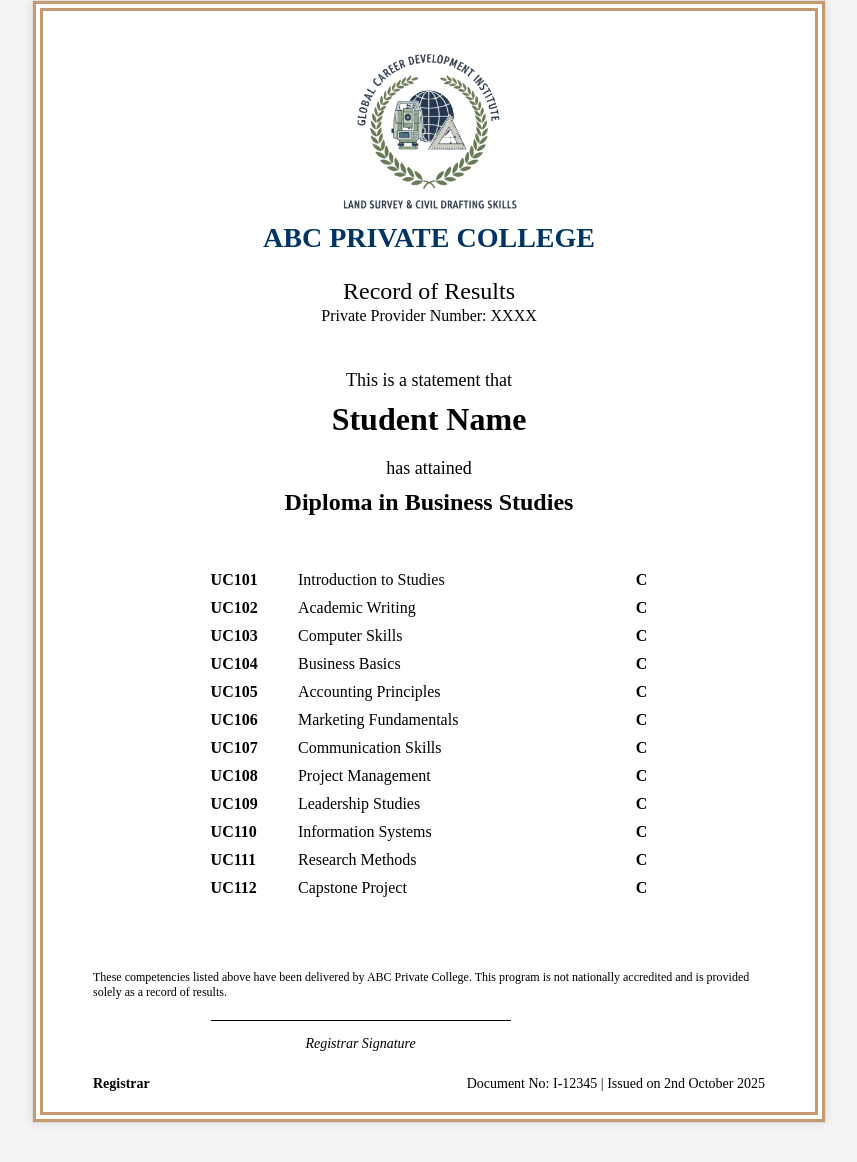
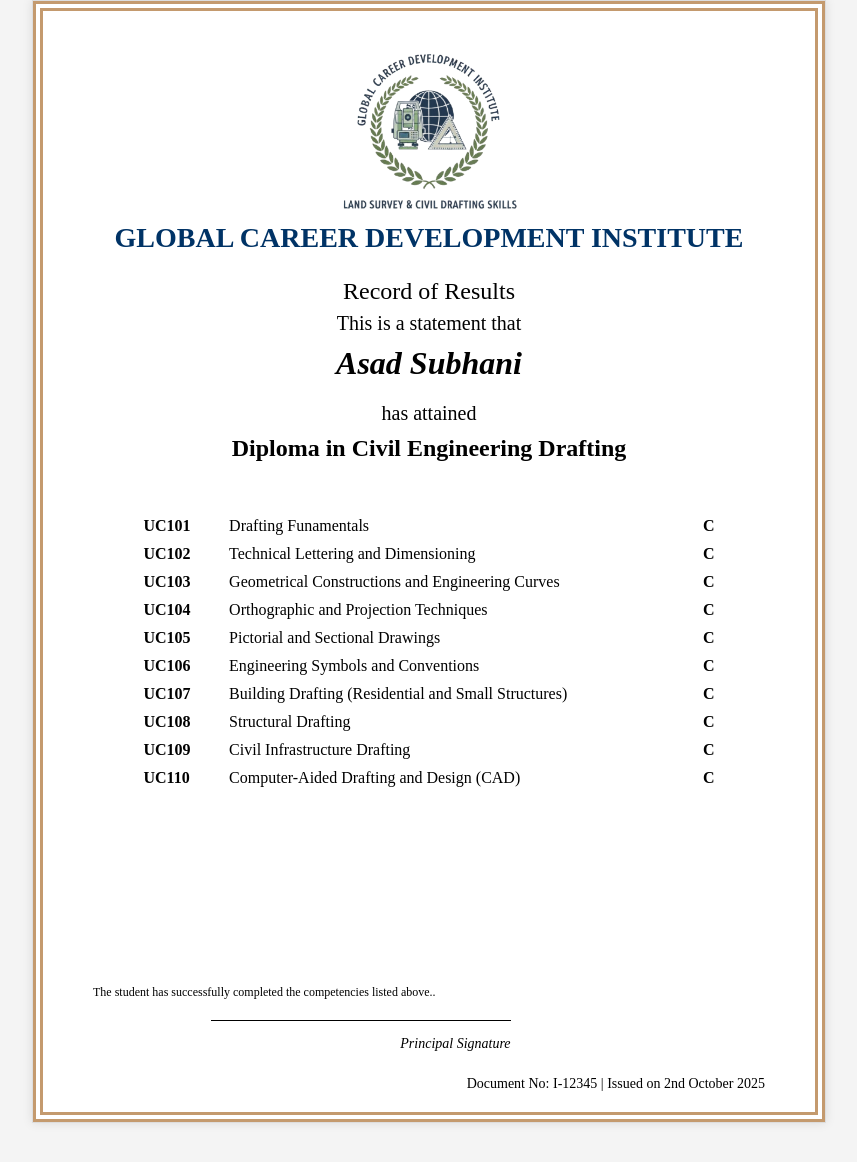
Before and after one commit to sadeed-act/transcript, a plain HTML site: page index.html in a window 1280 px wide. Shown: the part 100-1262 px from the top of the page, without its empty margins (211-1068 px from the left). Drawn offline with Linux system fonts and the light colour scheme.

Commit message:
Update index.html

```diff
--- a/index.html
+++ b/index.html
@@ -136,14 +136,14 @@
         }
         .record-title { font-size: 24px; margin-bottom: 2px; }
         .provider-info { font-size: 16px; margin-top: 0; margin-bottom: 40px; }
-        .statement-text { font-size: 18px; margin: 5px 0; }
-        .student-name { font-size: 32px; font-weight: bold; margin: 5px 0 15px 0; }
+        .statement-text { font-size: 20px; margin: 5px 0; }
+        .student-name { font-size: 32px; font-weight: bold; margin: 5px 0 15px 0; font-style: italic;}
         .diploma-title { font-size: 24px; font-weight: bold; margin-top: 5px; margin-bottom: 30px; }
 
         /* Results Table */
         .results-table {
             flex-grow: 1;
-            width: 65%;
+            width: 85%;
             margin: 20px auto 30px auto;
             text-align: left;
         }
@@ -153,9 +153,9 @@
             font-size: 16px;
             border: none !important;
         }
-        .course-code { width: 20%; font-weight: bold; }
-        .course-name { width: 60%; }
-        .grade-column { width: 20%; text-align: right; font-weight: bold; }
+        .course-code { width: 15%; font-weight: bold; }
+        .course-name { width: 70%; }
+        .grade-column { width: 15%; text-align: right; font-weight: bold; }
 
         .footer-note { font-size: 12px; text-align: left; margin-bottom: 20px; }
 
@@ -163,16 +163,16 @@
         .signature-section-transcript {
             display: flex;
             justify-content: flex-start;
-            width: 65%;
+            width: 50%;
             margin: 0 auto 10px 17.5%;
-            text-align: left;
+            text-align: right;
         }
         .sig-block-transcript {
             text-align: center;
             width: 300px;
         }
         .signature-line { border-top: 1px solid black; height: 1px; margin-bottom: 5px; }
-        .signature-role { font-size: 14px; text-align: center; font-style: italic; }
+        .signature-role { font-size: 14px; text-align: right; font-style: italic; }
 
         /* Footer Info */
         .footer-info {
@@ -248,7 +248,7 @@
             width: 60%;
             margin: 50px auto 0 auto;
         }
-        .signature-block { width: 40%; text-align: center; }
+        .signature-block { width: 40%; text-align:left; }
         .signature-block hr { border: 0; border-top: 1px solid black; margin-bottom: 5px; }
 
         .stamp {
@@ -280,47 +280,43 @@
                 <div class="header-logo">
                     <img src="logo.png" alt="ABC College Logo" class="logo-transcript editable" data-field="logoImage1">
                 </div>
-                <h1 class="college-name editable" data-field="collegeName1">ABC PRIVATE COLLEGE</h1>
+                <h1 class="college-name editable" data-field="collegeName1">GLOBAL CAREER DEVELOPMENT INSTITUTE</h1>
                 <p class="record-title editable" data-field="recordTitle">Record of Results</p>
-                <p class="provider-info editable" data-field="providerInfo">Private Provider Number: XXXX</p>
 
                 <p class="statement-text">This is a statement that</p>
-                <h2 class="student-name editable" data-field="studentName1">Student Name</h2>
+                <h2 class="student-name editable" data-field="studentName1">Asad Subhani</h2>
                 <p class="statement-text">has attained</p>
-                <h3 class="diploma-title editable" data-field="diplomaTitle1">Diploma in Business Studies</h3>
+                <h3 class="diploma-title editable" data-field="diplomaTitle1">Diploma in Civil Engineering Drafting</h3>
 
                 <div class="results-table">
                     <table>
                         <tbody>
-                            <tr class="course-row"><td class="course-code editable" data-field="code1">UC101</td><td class="course-name editable" data-field="course1">Introduction to Studies</td><td class="grade-column editable" data-field="grade1">C</td></tr>
-                            <tr class="course-row"><td class="course-code editable" data-field="code2">UC102</td><td class="course-name editable" data-field="course2">Academic Writing</td><td class="grade-column editable" data-field="grade2">C</td></tr>
-                            <tr class="course-row"><td class="course-code editable" data-field="code3">UC103</td><td class="course-name editable" data-field="course3">Computer Skills</td><td class="grade-column editable" data-field="grade3">C</td></tr>
-                            <tr class="course-row"><td class="course-code editable" data-field="code4">UC104</td><td class="course-name editable" data-field="course4">Business Basics</td><td class="grade-column editable" data-field="grade4">C</td></tr>
-                            <tr class="course-row"><td class="course-code editable" data-field="code5">UC105</td><td class="course-name editable" data-field="course5">Accounting Principles</td><td class="grade-column editable" data-field="grade5">C</td></tr>
-                            <tr class="course-row"><td class="course-code editable" data-field="code6">UC106</td><td class="course-name editable" data-field="course6">Marketing Fundamentals</td><td class="grade-column editable" data-field="grade6">C</td></tr>
-                            <tr class="course-row"><td class="course-code editable" data-field="code7">UC107</td><td class="course-name editable" data-field="course7">Communication Skills</td><td class="grade-column editable" data-field="grade7">C</td></tr>
-                            <tr class="course-row"><td class="course-code editable" data-field="code8">UC108</td><td class="course-name editable" data-field="course8">Project Management</td><td class="grade-column editable" data-field="grade8">C</td></tr>
-                            <tr class="course-row"><td class="course-code editable" data-field="code9">UC109</td><td class="course-name editable" data-field="course9">Leadership Studies</td><td class="grade-column editable" data-field="grade9">C</td></tr>
-                            <tr class="course-row"><td class="course-code editable" data-field="code10">UC110</td><td class="course-name editable" data-field="course10">Information Systems</td><td class="grade-column editable" data-field="grade10">C</td></tr>
-                            <tr class="course-row"><td class="course-code editable" data-field="code11">UC111</td><td class="course-name editable" data-field="course11">Research Methods</td><td class="grade-column editable" data-field="grade11">C</td></tr>
-                            <tr class="course-row"><td class="course-code editable" data-field="code12">UC112</td><td class="course-name editable" data-field="course12">Capstone Project</td><td class="grade-column editable" data-field="grade12">C</td></tr>
+                            <tr class="course-row"><td class="course-code editable" data-field="code1">UC101</td><td class="course-name editable" data-field="course1">Drafting Funamentals</td><td class="grade-column editable" data-field="grade1">C</td></tr>
+                            <tr class="course-row"><td class="course-code editable" data-field="code2">UC102</td><td class="course-name editable" data-field="course2">Technical Lettering and Dimensioning</td><td class="grade-column editable" data-field="grade2">C</td></tr>
+                            <tr class="course-row"><td class="course-code editable" data-field="code3">UC103</td><td class="course-name editable" data-field="course3">Geometrical Constructions and Engineering Curves</td><td class="grade-column editable" data-field="grade3">C</td></tr>
+                            <tr class="course-row"><td class="course-code editable" data-field="code4">UC104</td><td class="course-name editable" data-field="course4">Orthographic and Projection Techniques</td><td class="grade-column editable" data-field="grade4">C</td></tr>
+                            <tr class="course-row"><td class="course-code editable" data-field="code5">UC105</td><td class="course-name editable" data-field="course5">Pictorial and Sectional Drawings</td><td class="grade-column editable" data-field="grade5">C</td></tr>
+                            <tr class="course-row"><td class="course-code editable" data-field="code6">UC106</td><td class="course-name editable" data-field="course6">Engineering Symbols and Conventions</td><td class="grade-column editable" data-field="grade6">C</td></tr>
+                            <tr class="course-row"><td class="course-code editable" data-field="code7">UC107</td><td class="course-name editable" data-field="course7">Building Drafting (Residential and Small Structures)</td><td class="grade-column editable" data-field="grade7">C</td></tr>
+                            <tr class="course-row"><td class="course-code editable" data-field="code8">UC108</td><td class="course-name editable" data-field="course8">Structural Drafting</td><td class="grade-column editable" data-field="grade8">C</td></tr>
+                            <tr class="course-row"><td class="course-code editable" data-field="code9">UC109</td><td class="course-name editable" data-field="course9">Civil Infrastructure Drafting</td><td class="grade-column editable" data-field="grade9">C</td></tr>
+                            <tr class="course-row"><td class="course-code editable" data-field="code10">UC110</td><td class="course-name editable" data-field="course10">Computer-Aided Drafting and Design (CAD)</td><td class="grade-column editable" data-field="grade10">C</td></tr>
                         </tbody>
                     </table>
                 </div>
 
                 <p class="footer-note">
-                    These competencies listed above have been delivered by <span class="editable" data-field="collegeName1Foot">ABC Private College</span>.
-                    This program is not nationally accredited and is provided solely as a record of results.
+                    The student has successfully completed the competencies listed above.<span class="editable" data-field="collegeName1Foot"></span>.
                 </p>
 
                 <div class="signature-section-transcript">
                     <div class="sig-block-transcript">
                         <div class="signature-line"></div>
-                        <p class="signature-role editable" data-field="signatureRole1">Registrar Signature</p>
+                        <p class="signature-role editable" data-field="signatureRole1">Principal Signature</p>
                     </div>
                 </div>
                 <div class="footer-info">
-                    <span class="left-footer editable" data-field="footerLeft">Registrar</span>
+                    <span class="left-footer editable" data-field="footerLeft"></span>
                     <span class="right-footer">
                         Document No: <span class="editable" data-field="docNo">I-12345</span> | Issued on <span class="editable" data-field="issueDate1">2nd October 2025</span>
                     </span>
```
